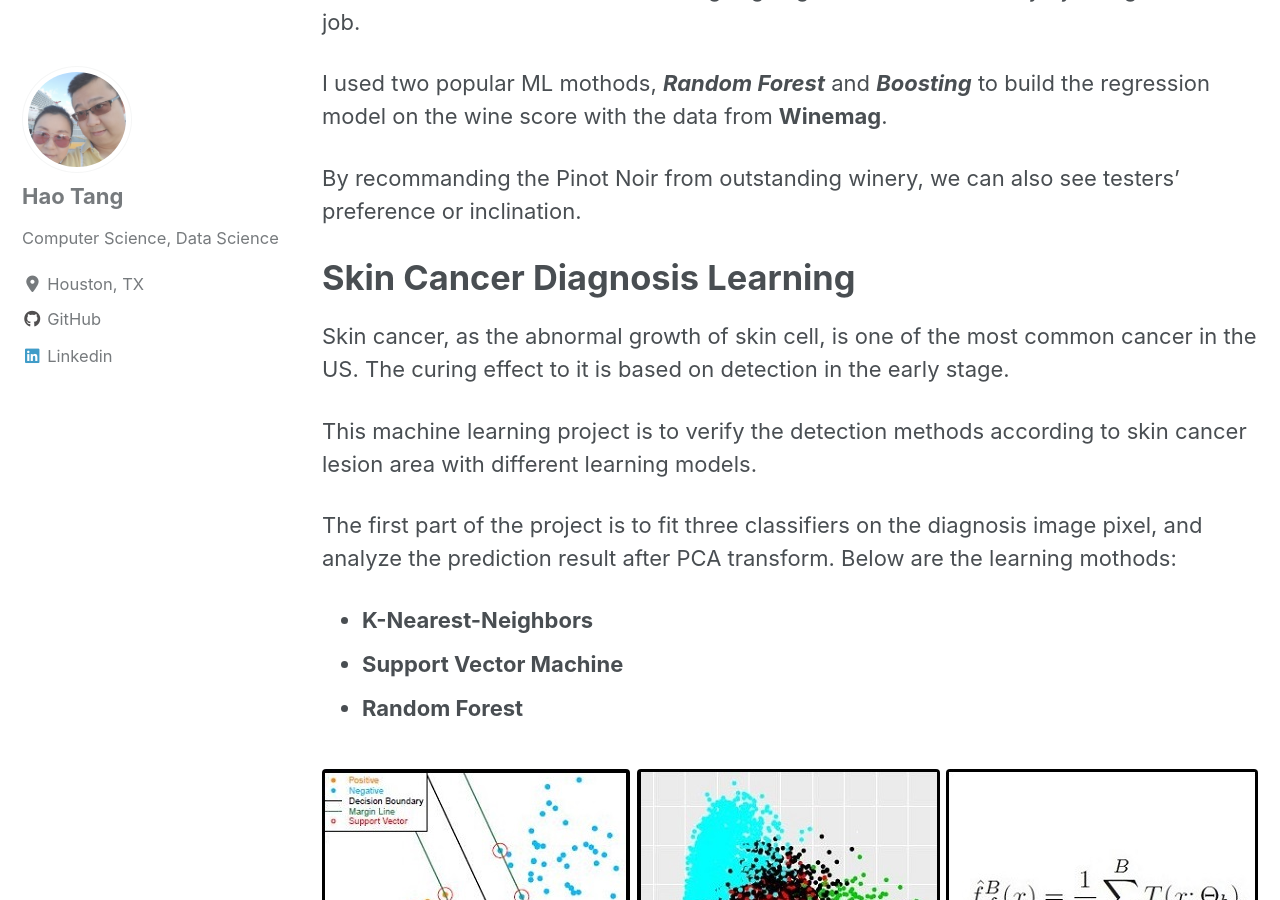
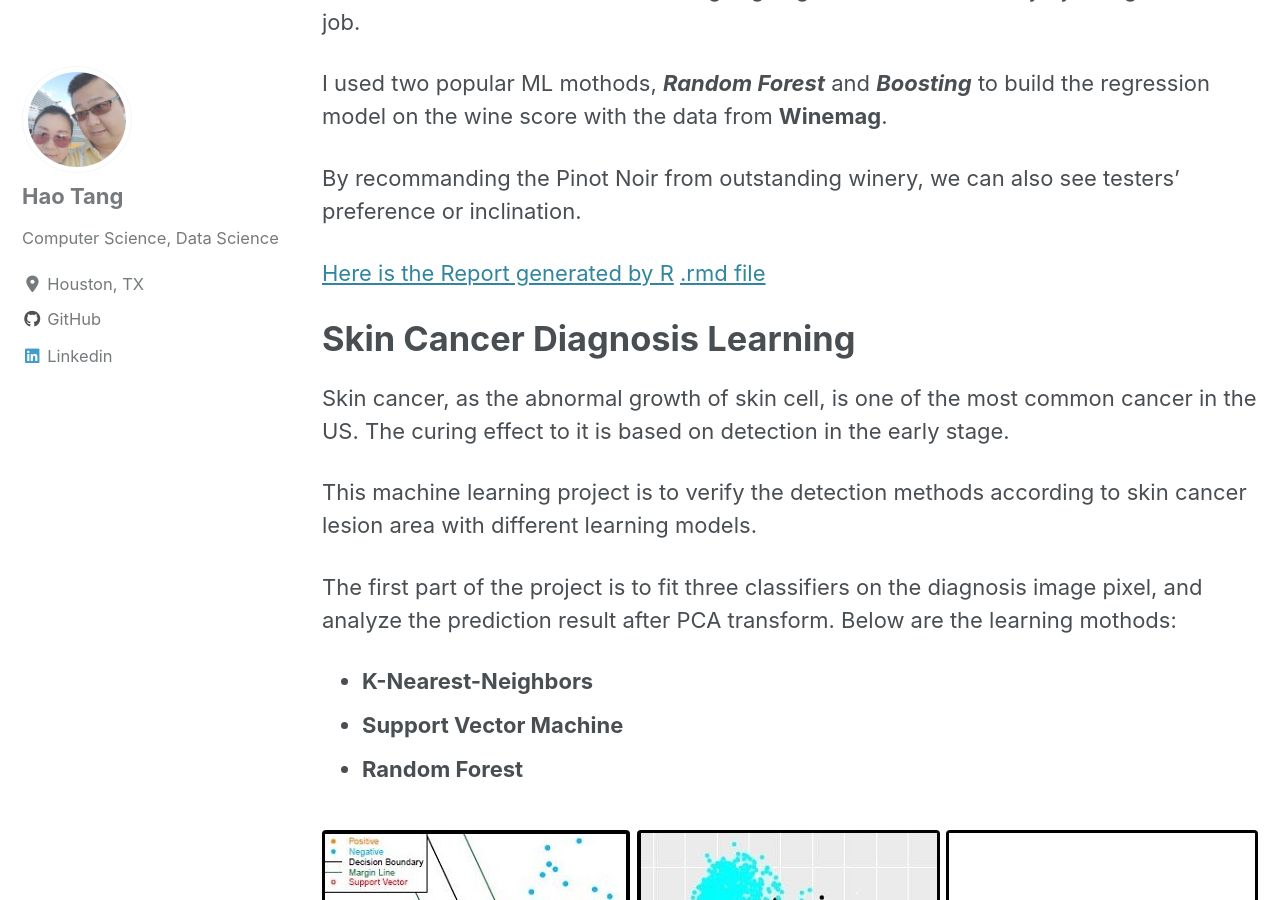
Before and after one commit to tanghao205/tanghao205.github.io, a Jekyll site: the page built from _pages/projects.md, in a window 1280 px wide and 900 px high, scrolled down 1399 px. Built offline with Jekyll 4.4.1, drawn with Linux system fonts in a browser that asks for light colours; cached includes are drawn as plain includes; nearby versions of some CDN libraries.

Commit message:
Update projects.md

```diff
--- a/_pages/projects.md
+++ b/_pages/projects.md
@@ -55,6 +55,9 @@
 
 By recommanding the Pinot Noir from outstanding winery, we can also see testers' preference or inclination.
 
+[Here is the Report generated by R](https://drive.google.com/file/d/1xG22XOC8PpvZ1un-71rI32TFvMr9Pn4D/view?usp=sharing)
+[.rmd file](https://drive.google.com/file/d/1jdZ4tn9121L2_3qeqUFUdHUfu3FR3ebR/view?usp=sharing)
+
 # Skin Cancer Diagnosis Learning
 
 Skin cancer, as the abnormal growth of skin cell, is one of the most common cancer in the US. The curing effect to
```
